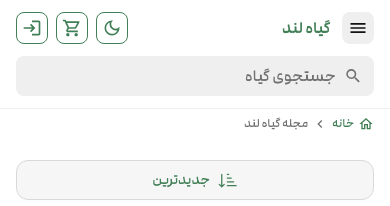
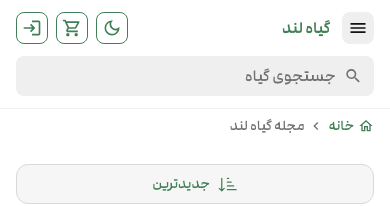
Before and after one commit to alisadeghi192/nextjs-full-stack-ecommerce-giahland, a Next.js app: page /blog in a window 390 px wide. Shown: the top 206 px of the page. Built offline with nearby package versions, Linux system fonts and the light colour scheme.

Commit message:
style(breadcrumb): adjust responsive truncation length for mobile

```diff
--- a/src/components/shared/ui/Breadcrumb.tsx
+++ b/src/components/shared/ui/Breadcrumb.tsx
@@ -19,7 +19,7 @@ export default function Breadcrumb({ title }: BreadcrumbProps) {
 
   useEffect(() => {
     const checkMobile = () => {
-      setIsMobile(window.innerWidth < 640);
+      setIsMobile(window.innerWidth < 768);
     };
     checkMobile();
     window.addEventListener("resize", checkMobile);
@@ -33,7 +33,7 @@ export default function Breadcrumb({ title }: BreadcrumbProps) {
 
   const getDisplayName = (segment: string, isLast: boolean) => {
     if (isLast && title) {
-      return isMobile && title.length > 6 ? truncateText(title, 6) : title;
+      return isMobile && title.length > 8 ? truncateText(title, 8) : title;
     }
     if (isLast && ( segment.length > 25)) {
       return "مشاهده";
@@ -45,7 +45,7 @@ export default function Breadcrumb({ title }: BreadcrumbProps) {
     <nav className="max-xs:mb-7 mt-6 mb-8 flex flex-wrap items-center gap-y-2 max-lg:mt-4 max-lg:mb-4 max-md:mt-7 max-sm:mt-5">
       <Link
         href="/"
-        className="text-primary hover:text-shade2 max-xs:text-xs flex items-center gap-x-1 text-lg/8 font-normal transition-colors max-md:text-base/6.25"
+        className="text-primary hover:text-shade2 max-xs:text-sm flex items-center gap-x-1 text-lg/8 font-normal transition-colors max-md:text-base/6.25"
       >
         <MdOutlineHome className="max-xs:size-4 size-6 max-md:size-5" />
         خانه
@@ -59,13 +59,13 @@ export default function Breadcrumb({ title }: BreadcrumbProps) {
           <div key={href} className="flex items-center gap-x-1">
             <MdKeyboardArrowLeft className="max-xs:size-4 text-neutral9 mr-1 size-6 max-md:size-5" />
             {isLast ? (
-              <span className="text-neutral9 max-xs:text-xs text-lg/8 font-normal max-md:text-base/6.25">
+              <span className="text-neutral9 max-xs:text-sm text-lg/8 font-normal max-md:text-base/6.25">
                 {getDisplayName(segment, true)}
               </span>
             ) : (
               <Link
                 href={href}
-                className="hover:text-shade2 text-primary max-xs:text-xs text-lg/8 font-normal transition-colors max-md:text-base/6.25"
+                className="hover:text-shade2 text-primary max-xs:text-sm text-lg/8 font-normal transition-colors max-md:text-base/6.25"
               >
                 {getDisplayName(segment, false)}
               </Link>
```
